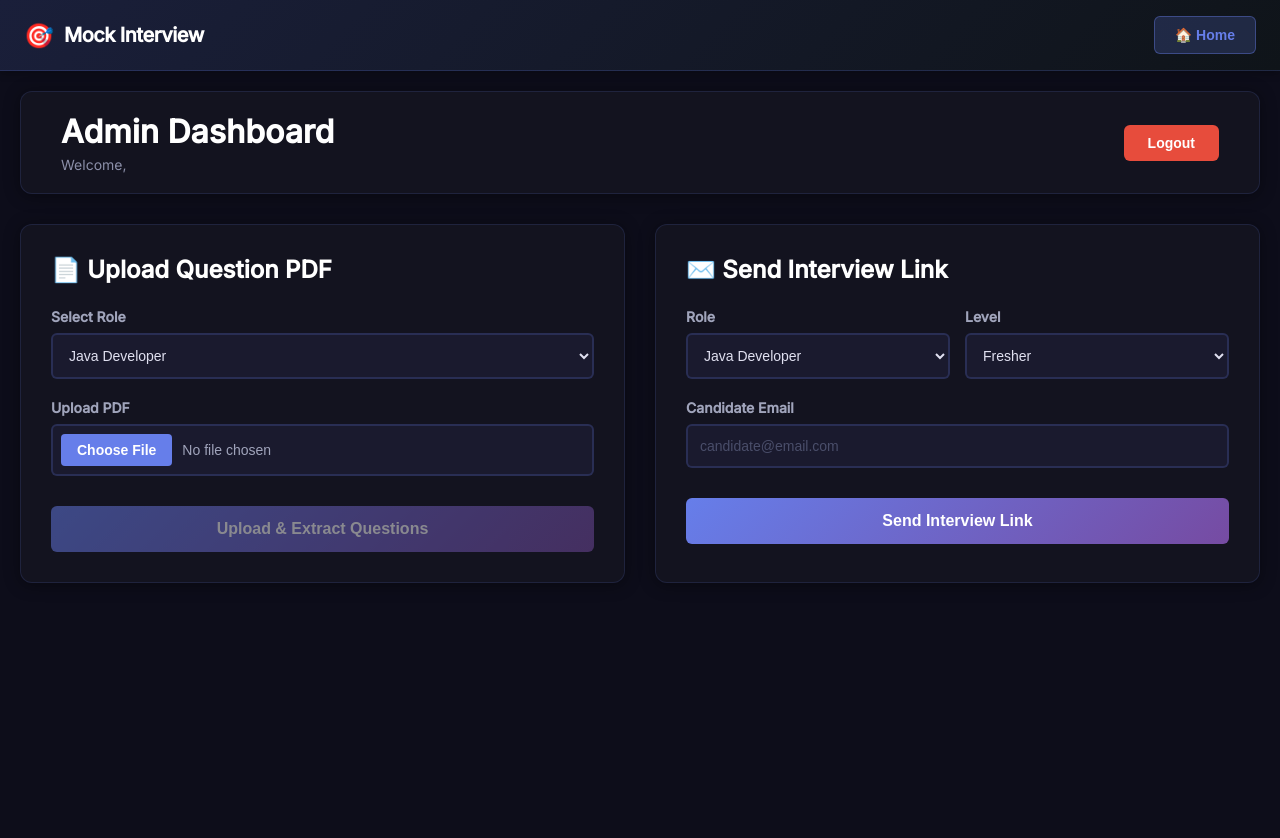
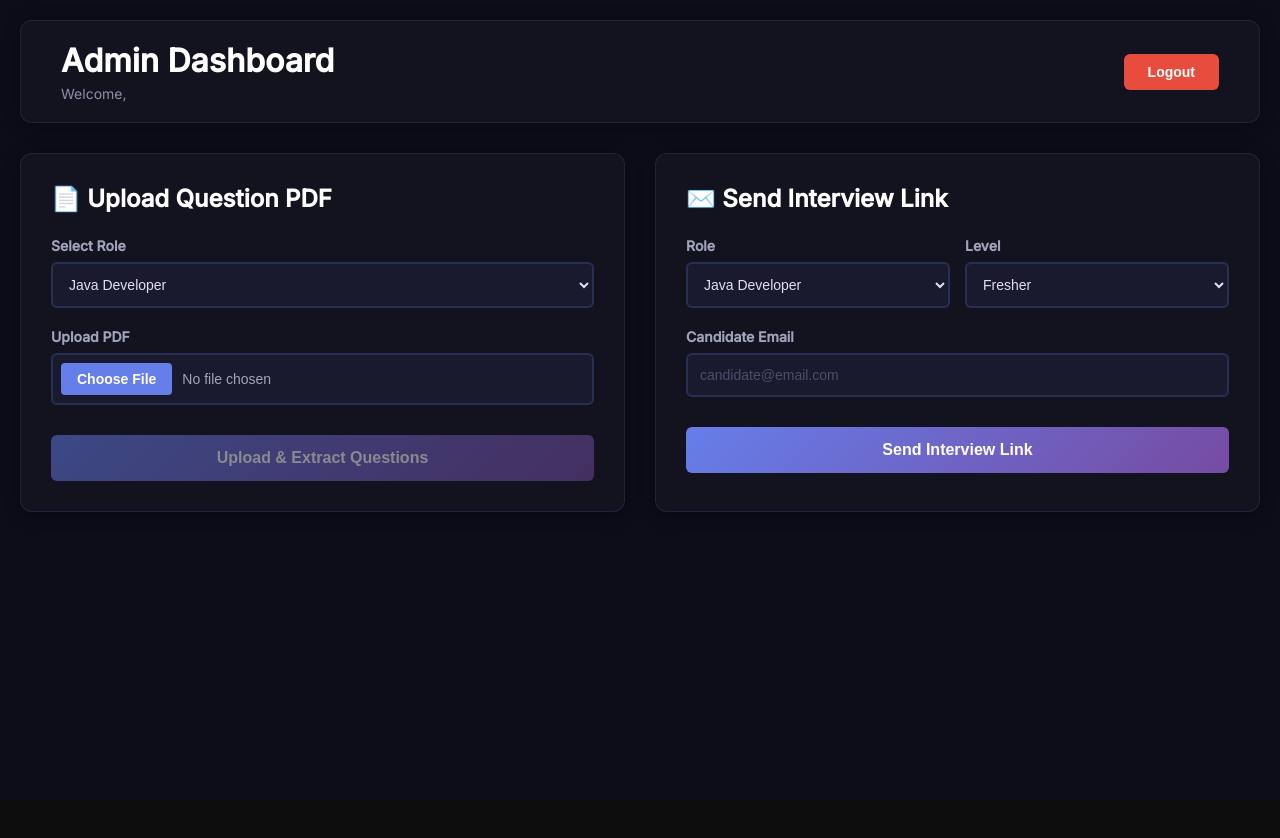
Before and after one commit to mithungithub07/AI-Mock-Interview-Platform, a React app in the folder frontend/: page /admin in a window 1280 px wide. Shown: the top 838 px of the page. After the commit the page ends 800 px from the top, so only its background shows below. Built offline with nearby package versions, Linux system fonts and the light colour scheme; the HTML template or start-up script is replaced by a standard one.

Commit message:
Remove: NavBar.css

```diff
--- a/frontend/components/NavBar.jsx
+++ /dev/null
@@ -1,68 +0,0 @@
-import React, { useState, useEffect } from 'react';
-import { useNavigate, useLocation } from 'react-router-dom';
-import "../style/navbar.css"
-
-const Navbar = () => {
-    const navigate = useNavigate();
-    const location = useLocation();
-    const [isAdmin, setIsAdmin] = useState(false);
-    const user = JSON.parse(localStorage.getItem('user') || 'null');
-
-    useEffect(() => {
-        const adminToken = localStorage.getItem('adminToken');
-        const adminUser = localStorage.getItem('isAdmin');
-        setIsAdmin(adminToken && adminUser === 'true');
-    }, [location]);
-
-    const handleLogout = () => {
-        localStorage.clear();
-        window.location.reload();
-    };
-
-    return (
-        <nav className="navbar">
-            <div className="navbar-container">
-                {/* Logo/Brand */}
-                <div className="navbar-brand" onClick={() => navigate('/')}>
-                    <span className="brand-icon">🎯</span>
-                    <span className="brand-text">Mock Interview</span>
-                </div>
-
-                {/* Navigation Links */}
-                <div className="navbar-links">
-                    {/* Home Button - Show on non-home pages */}
-                    {location.pathname !== '/' && (
-                        <button
-                            className="nav-button nav-home"
-                            onClick={() => navigate('/')}
-                        >
-                            🏠 Home
-                        </button>
-                    )}
-
-                    {/* Admin Dashboard Button - Only show if admin logged in and not on admin page */}
-                    {isAdmin && location.pathname !== '/admin' && (
-                        <button
-                            className="nav-button nav-admin"
-                            onClick={() => navigate('/admin')}
-                        >
-                            ⚙️ Admin Dashboard
-                        </button>
-                    )}
-
-                    {/* Logout Button - Show if user is logged in */}
-                    {user && (
-                        <button
-                            className="nav-button nav-logout"
-                            onClick={handleLogout}
-                        >
-                            🚪 Logout
-                        </button>
-                    )}
-                </div>
-            </div>
-        </nav>
-    );
-};
-
-export default Navbar;
--- a/frontend/src/App.jsx
+++ b/frontend/src/App.jsx
@@ -5,13 +5,13 @@ import Feedback from "../components/Feedback"
 import Login from "../components/Login"
 import Register from "../components/Register"
 import Admin from "../components/AdminDashboard"
-import Navbar from "../components/NavBar"
+
 
 function App() {
 
   return (
     <>
-      <Navbar />
+
       <Routes>
 
         <Route path="/" element={<HomePage />} />
--- a/frontend/style/navbar.css
+++ /dev/null
@@ -1,323 +0,0 @@
-/* Navbar.css */
-
-.navbar {
-  position: sticky;
-  top: 0;
-  z-index: 1000;
-  background: linear-gradient(135deg, #1a1f3a 0%, #0f1419 100%);
-  border-bottom: 1px solid rgba(102, 126, 234, 0.2);
-  box-shadow: 0 2px 8px rgba(0, 0, 0, 0.3);
-}
-
-.navbar-container {
-  max-width: 1400px;
-  margin: 0 auto;
-  padding: 16px 24px;
-  display: flex;
-  justify-content: space-between;
-  align-items: center;
-}
-
-/* Brand/Logo */
-.navbar-brand {
-  display: flex;
-  align-items: center;
-  gap: 10px;
-  cursor: pointer;
-  transition: opacity 0.3s ease;
-}
-
-.navbar-brand:hover {
-  opacity: 0.8;
-}
-
-.brand-icon {
-  font-size: 24px;
-}
-
-.brand-text {
-  font-size: 20px;
-  font-weight: 700;
-  color: white;
-  letter-spacing: -0.5px;
-}
-
-/* Navigation Links Container */
-.navbar-links {
-  display: flex;
-  gap: 12px;
-  align-items: center;
-}
-
-/* Base Button Styles */
-.nav-button {
-  padding: 10px 20px;
-  border: none;
-  border-radius: 6px;
-  font-size: 14px;
-  font-weight: 600;
-  cursor: pointer;
-  transition: all 0.3s ease;
-  display: flex;
-  align-items: center;
-  gap: 6px;
-  white-space: nowrap;
-}
-
-/* Home Button */
-.nav-home {
-  background-color: rgba(102, 126, 234, 0.2);
-  color: #667eea;
-  border: 1px solid rgba(102, 126, 234, 0.4);
-}
-
-.nav-home:hover {
-  background-color: rgba(102, 126, 234, 0.3);
-  border-color: rgba(102, 126, 234, 0.6);
-  transform: translateY(-2px);
-  box-shadow: 0 4px 12px rgba(102, 126, 234, 0.2);
-}
-
-.nav-home:active {
-  transform: translateY(0);
-}
-
-/* Admin Button */
-.nav-admin {
-  background: linear-gradient(135deg, #667eea 0%, #764ba2 100%);
-  color: white;
-  border: none;
-}
-
-.nav-admin:hover {
-  box-shadow: 0 4px 16px rgba(102, 126, 234, 0.4);
-  transform: translateY(-2px);
-}
-
-.nav-admin:active {
-  transform: translateY(0);
-}
-
-/* Logout Button */
-.nav-logout {
-  background-color: rgba(239, 68, 68, 0.2);
-  color: #ef4444;
-  border: 1px solid rgba(239, 68, 68, 0.4);
-}
-
-.nav-logout:hover {
-  background-color: rgba(239, 68, 68, 0.3);
-  border-color: rgba(239, 68, 68, 0.6);
-  transform: translateY(-2px);
-  box-shadow: 0 4px 12px rgba(239, 68, 68, 0.2);
-}
-
-.nav-logout:active {
-  transform: translateY(0);
-}
-
-/* Responsive Design */
-@media (max-width: 768px) {
-  .navbar-container {
-    padding: 12px 16px;
-  }
-
-  .brand-text {
-    font-size: 16px;
-  }
-
-  .brand-icon {
-    font-size: 20px;
-  }
-
-  .nav-button {
-    padding: 8px 14px;
-    font-size: 12px;
-  }
-
-  .navbar-links {
-    gap: 8px;
-  }
-}
-
-@media (max-width: 480px) {
-  .navbar-container {
-    padding: 10px 12px;
-  }
-
-  .brand-text {
-    display: none;
-  }
-
-  .nav-button {
-    padding: 8px 12px;
-    font-size: 12px;
-  }
-
-  .nav-button span:last-child {
-    display: none;
-  }
-
-  .navbar-links {
-    gap: 6px;
-  }
-}
-
-/* Admin Modal Styles */
-.modal-overlay {
-  position: fixed;
-  top: 0;
-  left: 0;
-  right: 0;
-  bottom: 0;
-  background: rgba(0, 0, 0, 0.7);
-  display: flex;
-  align-items: center;
-  justify-content: center;
-  z-index: 1001;
-  backdrop-filter: blur(4px);
-}
-
-.modal-content {
-  background: linear-gradient(135deg, #1a1f3a 0%, #0f1419 100%);
-  border: 1px solid rgba(102, 126, 234, 0.3);
-  border-radius: 12px;
-  max-width: 400px;
-  width: 90%;
-  box-shadow: 0 20px 60px rgba(0, 0, 0, 0.5);
-}
-
-.modal-header {
-  display: flex;
-  justify-content: space-between;
-  align-items: center;
-  padding: 24px;
-  border-bottom: 1px solid rgba(102, 126, 234, 0.2);
-}
-
-.modal-header h2 {
-  margin: 0;
-  font-size: 20px;
-  font-weight: 700;
-  color: white;
-}
-
-.modal-close {
-  background: none;
-  border: none;
-  color: #aaa;
-  font-size: 24px;
-  cursor: pointer;
-  transition: color 0.3s ease;
-}
-
-.modal-close:hover {
-  color: #fff;
-}
-
-.modal-body {
-  padding: 24px;
-}
-
-.modal-body p {
-  margin-bottom: 16px;
-  color: #aaa;
-}
-
-.modal-input {
-  width: 100%;
-  padding: 12px 16px;
-  background: rgba(255, 255, 255, 0.05);
-  border: 1px solid rgba(102, 126, 234, 0.3);
-  border-radius: 6px;
-  color: white;
-  font-size: 14px;
-  transition: all 0.3s ease;
-  box-sizing: border-box;
-}
-
-.modal-input:focus {
-  outline: none;
-  background: rgba(255, 255, 255, 0.08);
-  border-color: rgba(102, 126, 234, 0.6);
-  box-shadow: 0 0 0 3px rgba(102, 126, 234, 0.1);
-}
-
-.error-message {
-  color: #ef4444;
-  font-size: 13px;
-  margin-top: 8px;
-}
-
-.modal-footer {
-  display: flex;
-  gap: 12px;
-  padding: 24px;
-  border-top: 1px solid rgba(102, 126, 234, 0.2);
-  justify-content: flex-end;
-}
-
-.modal-footer .btn-primary,
-.modal-footer .btn-secondary {
-  padding: 10px 20px;
-  border: none;
-  border-radius: 6px;
-  font-size: 14px;
-  font-weight: 600;
-  cursor: pointer;
-  transition: all 0.3s ease;
-}
-
-.btn-primary {
-  background: linear-gradient(135deg, #667eea 0%, #764ba2 100%);
-  color: white;
-}
-
-.btn-primary:hover {
-  box-shadow: 0 4px 12px rgba(102, 126, 234, 0.3);
-  transform: translateY(-2px);
-}
-
-.btn-secondary {
-  background: rgba(102, 126, 234, 0.2);
-  color: #667eea;
-  border: 1px solid rgba(102, 126, 234, 0.4);
-}
-
-.btn-secondary:hover {
-  background: rgba(102, 126, 234, 0.3);
-  border-color: rgba(102, 126, 234, 0.6);
-}
-
-/* Admin Floating Button */
-.admin-access-floating {
-  position: fixed;
-  bottom: 30px;
-  right: 30px;
-  z-index: 999;
-}
-
-.admin-access-btn {
-  width: 60px;
-  height: 60px;
-  border-radius: 50%;
-  background: linear-gradient(135deg, #667eea 0%, #764ba2 100%);
-  border: none;
-  color: white;
-  font-size: 24px;
-  cursor: pointer;
-  box-shadow: 0 4px 16px rgba(102, 126, 234, 0.3);
-  transition: all 0.3s ease;
-  display: flex;
-  align-items: center;
-  justify-content: center;
-}
-
-.admin-access-btn:hover {
-  transform: scale(1.1);
-  box-shadow: 0 8px 24px rgba(102, 126, 234, 0.4);
-}
-
-.admin-access-btn:active {
-  transform: scale(0.95);
-}
```
Also changed, not shown: frontend/components/HomePage.jsx (+4 -5 lines).
